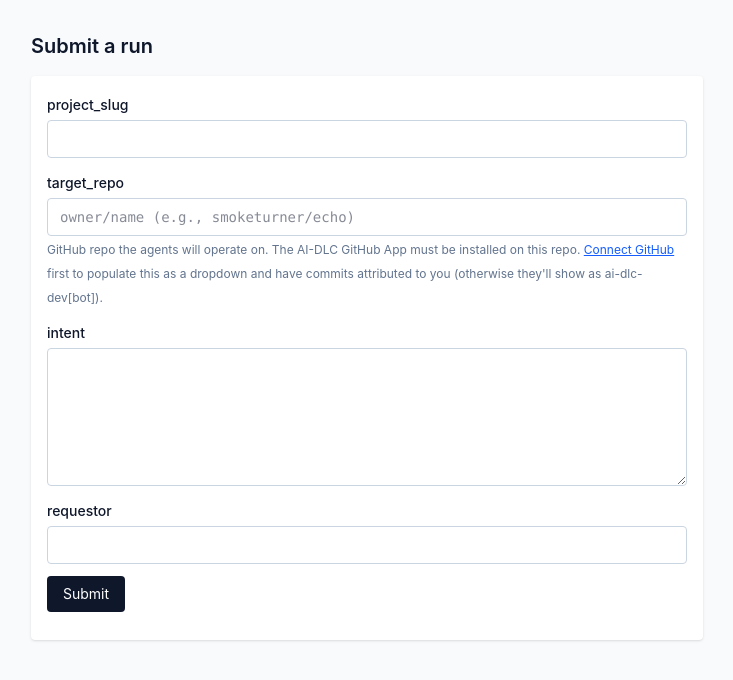
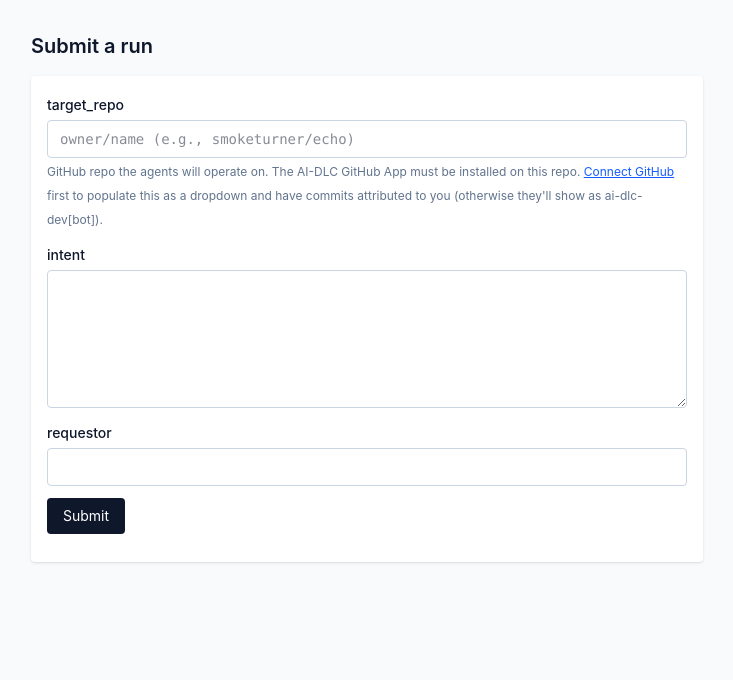
Before and after one commit to smoketurner/ai-dlc, a FastAPI app: template services/dashboard/src/dashboard/templates/submit.html in a window 1280 px wide. Shown: the part 56-736 px from the top of the page, without its empty margins (57-790 px from the left). Run offline with FastAPI, Linux system fonts and the light colour scheme; the template is opened without the code that fills it, so the values that code supplies are empty; style sheets or scripts are compiled from the project's sources.

Commit message:
drop project_slug

```diff
--- a/services/dashboard/src/dashboard/models.py
+++ b/services/dashboard/src/dashboard/models.py
@@ -47,9 +47,8 @@ class PendingApproval(_Frozen):
 
 
 class SubmitRunRequest(_Frozen):
-    """POST /v1/runs body."""
+    """POST /v1/runs body. ``project_slug`` is derived from ``target_repo``."""
 
-    project_slug: str
     intent: str
     requestor: str
     target_repo: str
--- a/services/dashboard/src/dashboard/templates/submit.html
+++ b/services/dashboard/src/dashboard/templates/submit.html
@@ -4,11 +4,6 @@
 <div x-data="submitForm()" class="max-w-2xl space-y-4">
   <h1 class="text-xl font-semibold">Submit a run</h1>
   <form @submit.prevent="submit" class="space-y-3 bg-white p-4 rounded shadow-sm">
-    <label class="block">
-      <span class="text-sm font-medium">project_slug</span>
-      <input x-model="projectSlug" required minlength="1" maxlength="64"
-             class="mt-1 block w-full rounded border border-slate-300 px-3 py-2 text-sm" />
-    </label>
     <label class="block">
       <span class="text-sm font-medium">target_repo</span>
       {% if target_repos %}
@@ -54,7 +49,6 @@
 <script>
 function submitForm() {
   return {
-    projectSlug: '',
     targetRepo: '',
     intent: '',
     requestor: '{{ user.email or user.sub }}',
@@ -68,7 +62,6 @@ function submitForm() {
           method: 'POST',
           headers: {'content-type': 'application/json'},
           body: JSON.stringify({
-            project_slug: this.projectSlug,
             target_repo: this.targetRepo,
             intent: this.intent,
             requestor: this.requestor,
```
Also changed, not shown: services/dashboard/src/dashboard/routes/runs.py (+9 -3 lines).
